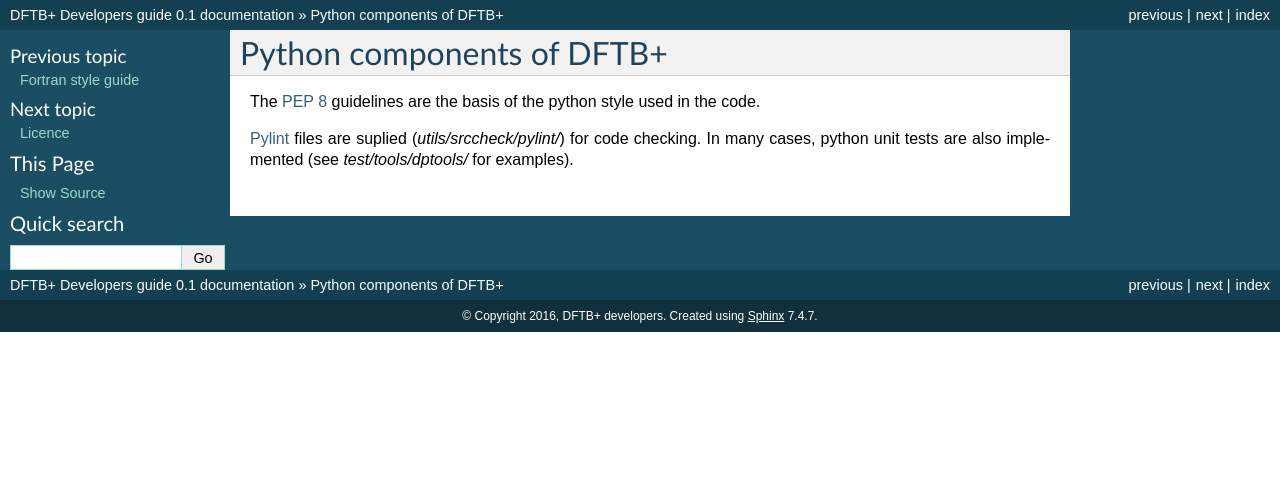
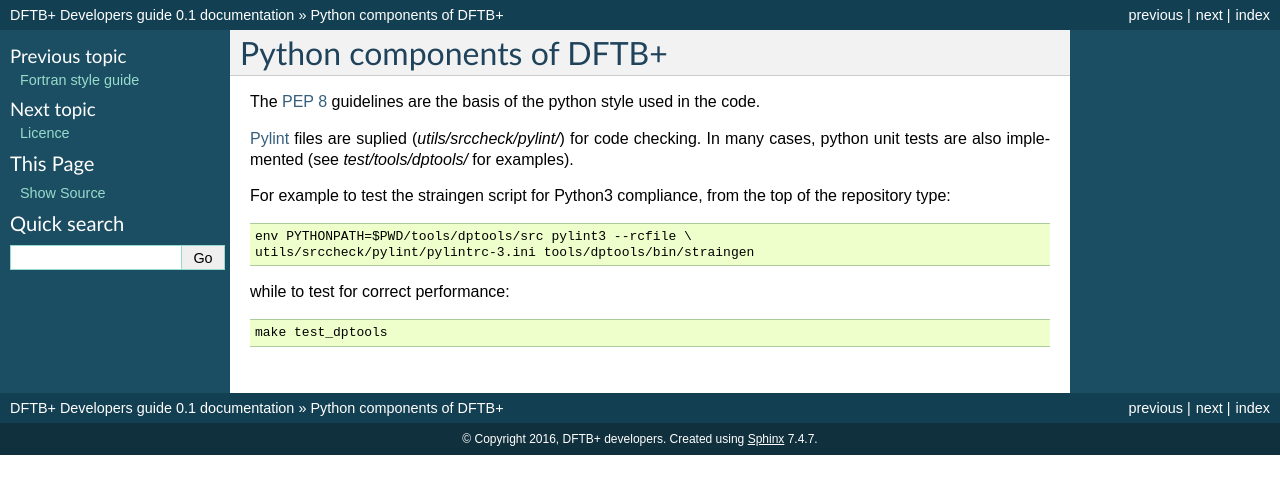
Before and after one commit to dftbplus/develguide, a Sphinx documentation site: the page built from docs/python.rst, in a window 1280 px wide. Shown: the top 494 px of the page. Built offline with Sphinx 7.4.7, drawn with Linux system fonts in a browser that asks for light colours.

Commit message:
Added example syntax for actual pylint test

```diff
--- a/docs/python.rst
+++ b/docs/python.rst
@@ -8,3 +8,13 @@ basis of the python style used in the code.
 `Pylint <https://www.pylint.org/>`_ files are suplied (`utils/srccheck/pylint/`)
 for code checking. In many cases, python unit tests are also implemented (see
 `test/tools/dptools/` for examples).
+
+For example to test the straingen script for Python3 compliance, from the top of
+the repository type::
+
+  env PYTHONPATH=$PWD/tools/dptools/src pylint3 --rcfile \
+  utils/srccheck/pylint/pylintrc-3.ini tools/dptools/bin/straingen
+
+while to test for correct performance::
+
+  make test_dptools
```
